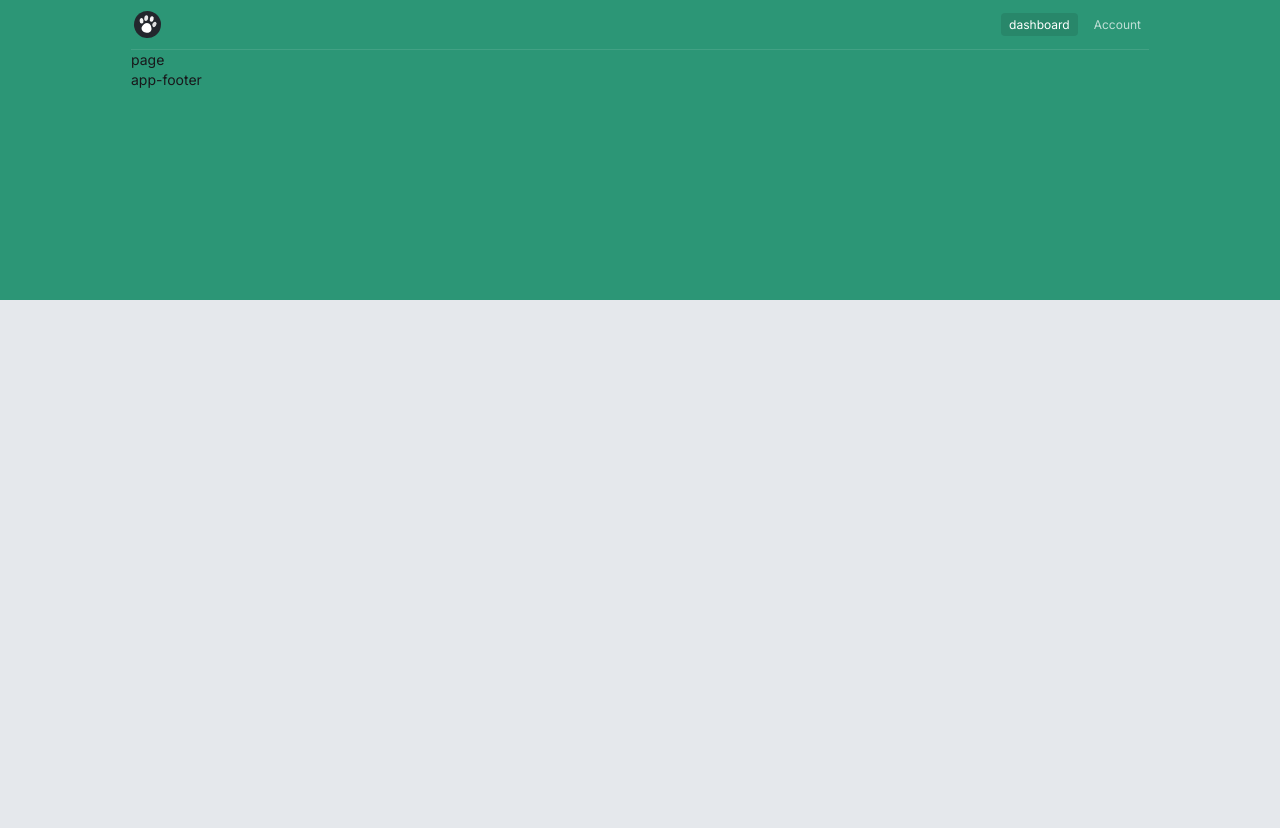
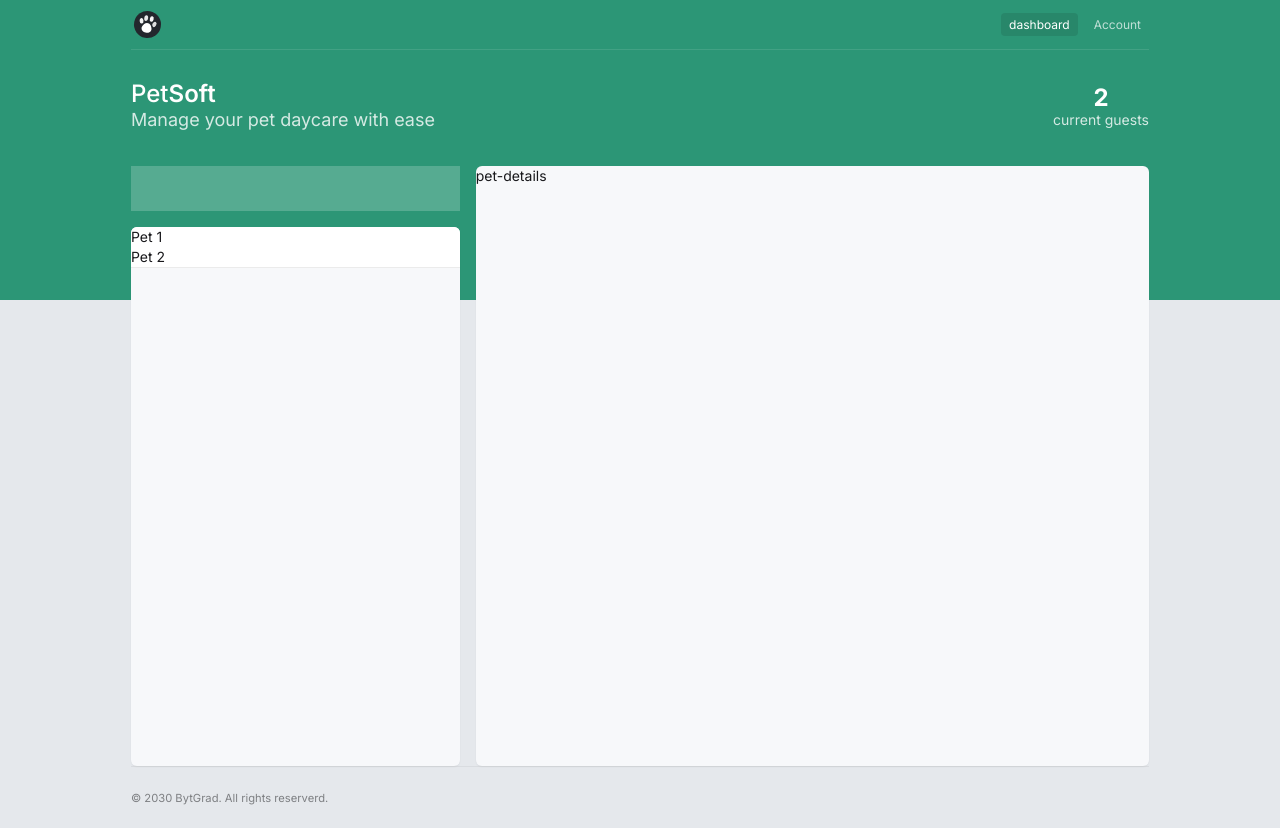
Before and after one commit to taleex/CR-PetSoft, a Next.js app: page /app/dashboard in a window 1280 px wide. Before the commit the page ends 800 px from the top, so only its background shows below. Built offline with nearby package versions, Linux system fonts and the light colour scheme.

Commit message:
header setup + dashboard setup

```diff
--- a/src/app/(app)/app/dashboard/page.tsx
+++ b/src/app/(app)/app/dashboard/page.tsx
@@ -1,6 +1,37 @@
+import Branding from "@/components/branding";
+import ContentBlock from "@/components/content-block";
+import PetDetails from "@/components/pet-details";
+import PetList from "@/components/pet-list";
+import SearchForm from "@/components/search-form";
+import Stats from "@/components/stats";
 
 export default function page() {
   return (
-    <div>page</div>
+    <main>
+      <div className="flex items-center justify-between text-white py-8">
+        <Branding />
+        <Stats/>
+      </div>
+
+      <div className="grid grid-cols-3 grid-rows-[45px_1fr] gap-4 h-[600px]">
+
+        <div className="row-start-1 row-span-1 col-start-1 col-span-1">
+          <SearchForm />
+        </div>
+
+        <div className="row-start-2 row-span-full col-start-1 col-span-1">
+          <ContentBlock>
+            <PetList />
+          </ContentBlock>
+        </div>
+
+        <div className="row-start-1 row-span-full col-start-2 col-span-full">
+          <ContentBlock>
+            <PetDetails />
+          </ContentBlock>
+        </div>
+
+      </div>
+    </main>
   )
 }
--- a/src/app/(app)/app/layout.tsx
+++ b/src/app/(app)/app/layout.tsx
@@ -1,12 +1,12 @@
 import AppHeader from "@/components/app-header";
 import BackgroundPattern from "@/components/background-pattern";
-import AppFooter from "@/components/ui/app-footer";
+import AppFooter from "@/components/app-footer";
 
 export default function Layout({children}: {children: React.ReactNode}) {
   return (
     <>
         <BackgroundPattern />
-            <div className="max-w-[1050px] mx-auto px-4">
+            <div className="flex flex-col max-w-[1050px] mx-auto px-4 min-h-screen">
                 <AppHeader />
                     {children}
                 <AppFooter />
--- /dev/null
+++ b/src/components/app-footer.tsx
@@ -0,0 +1,10 @@
+
+export default function AppFooter() {
+  return (
+    <footer className="border-t border-black/5 py-5 mt-auto">
+        <small className="opacity-50">
+            &copy; 2030 BytGrad. All rights reserverd.
+        </small>
+    </footer>
+  )
+}
--- /dev/null
+++ b/src/components/branding.tsx
@@ -0,0 +1,11 @@
+import React from 'react'
+import H1 from './h1'
+
+export default function Branding() {
+  return (
+     <section>
+        <H1>Pet<span className="font-semibold">Soft</span></H1>
+        <p className="text-lg opacity-80">Manage your pet daycare with ease</p>
+      </section>
+  )
+}
--- /dev/null
+++ b/src/components/content-block.tsx
@@ -0,0 +1,6 @@
+
+export default function ContentBlock({children}:{children:React.ReactNode}) {
+  return (
+    <div className="bg-[#F7F8FA] shadow-sm rounded-md overflow-hidden h-full w-full">{children}</div>
+  )
+}
--- /dev/null
+++ b/src/components/h1.tsx
@@ -0,0 +1,6 @@
+
+export default function H1({children}: {children: React.ReactNode }) {
+  return (
+    <h1 className="font-medium text-2xl leading-6">{children}</h1>
+  )
+}
--- /dev/null
+++ b/src/components/pet-details.tsx
@@ -0,0 +1,6 @@
+
+export default function PetDetails() {
+  return (
+    <section className="h-full w-full">pet-details</section>
+  )
+}
--- /dev/null
+++ b/src/components/pet-list.tsx
@@ -0,0 +1,9 @@
+
+export default function PetList() {
+  return (
+      <ul className="bg-white border-b border-black/[0.08]">
+        <li><button>Pet 1</button></li>
+        <li><button>Pet 2</button></li>
+      </ul>
+  )
+}
--- /dev/null
+++ b/src/components/search-form.tsx
@@ -0,0 +1,9 @@
+import React from 'react'
+
+export default function SearchForm() {
+  return (
+    <form className='w-full h-full'>
+      <input className='w-full h-full bg-white/20' />
+    </form>
+  )
+}
--- /dev/null
+++ b/src/components/stats.tsx
@@ -0,0 +1,9 @@
+
+export default function Stats() {
+  return (
+        <section className="text-center">
+          <p className="text-2xl font-bold leading-6">2</p>
+          <p className="opacity-80">current guests</p>
+        </section>
+  )
+}
--- a/src/components/ui/app-footer.tsx
+++ /dev/null
@@ -1,6 +0,0 @@
-
-export default function AppFooter() {
-  return (
-    <div>app-footer</div>
-  )
-}
```
